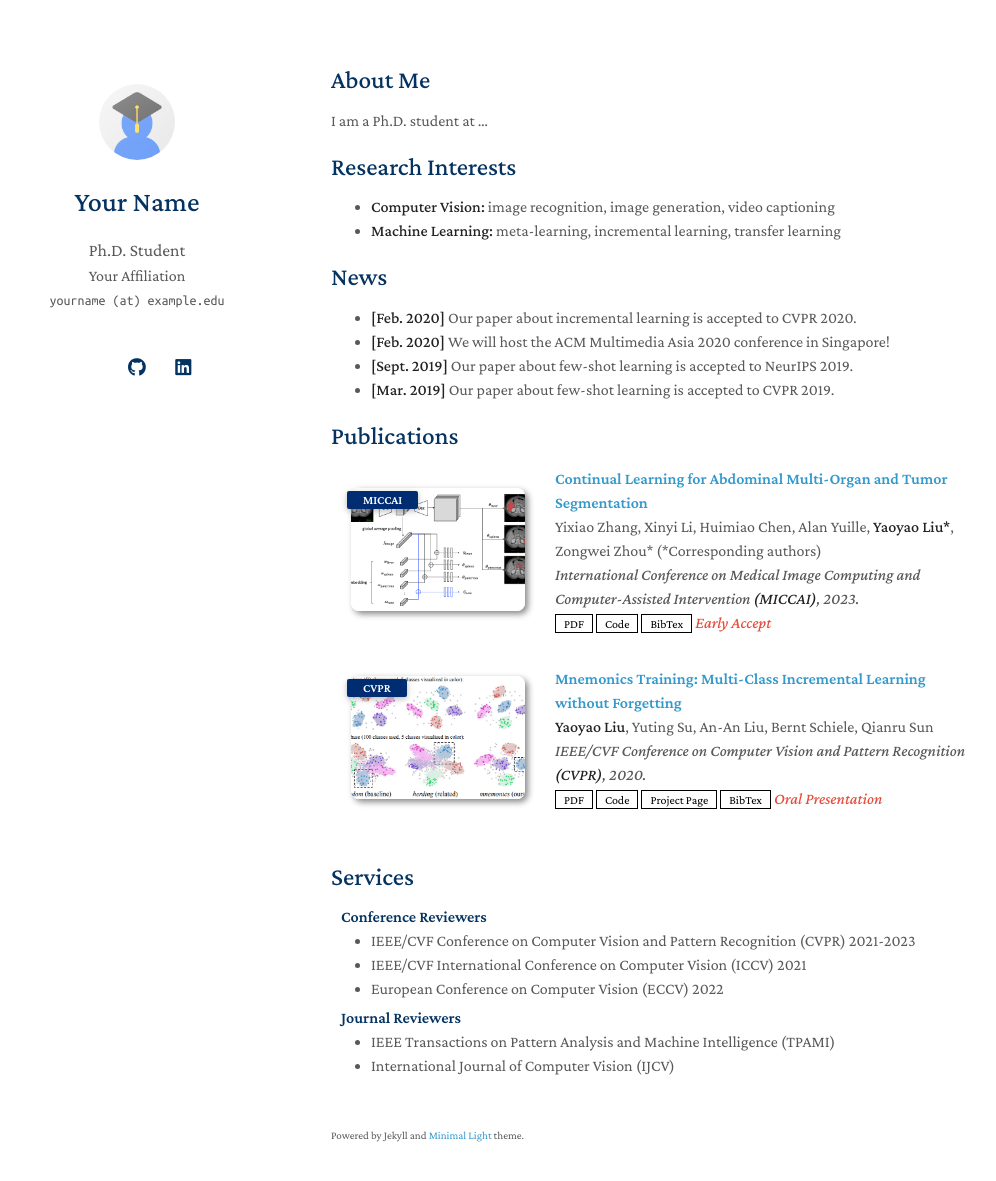
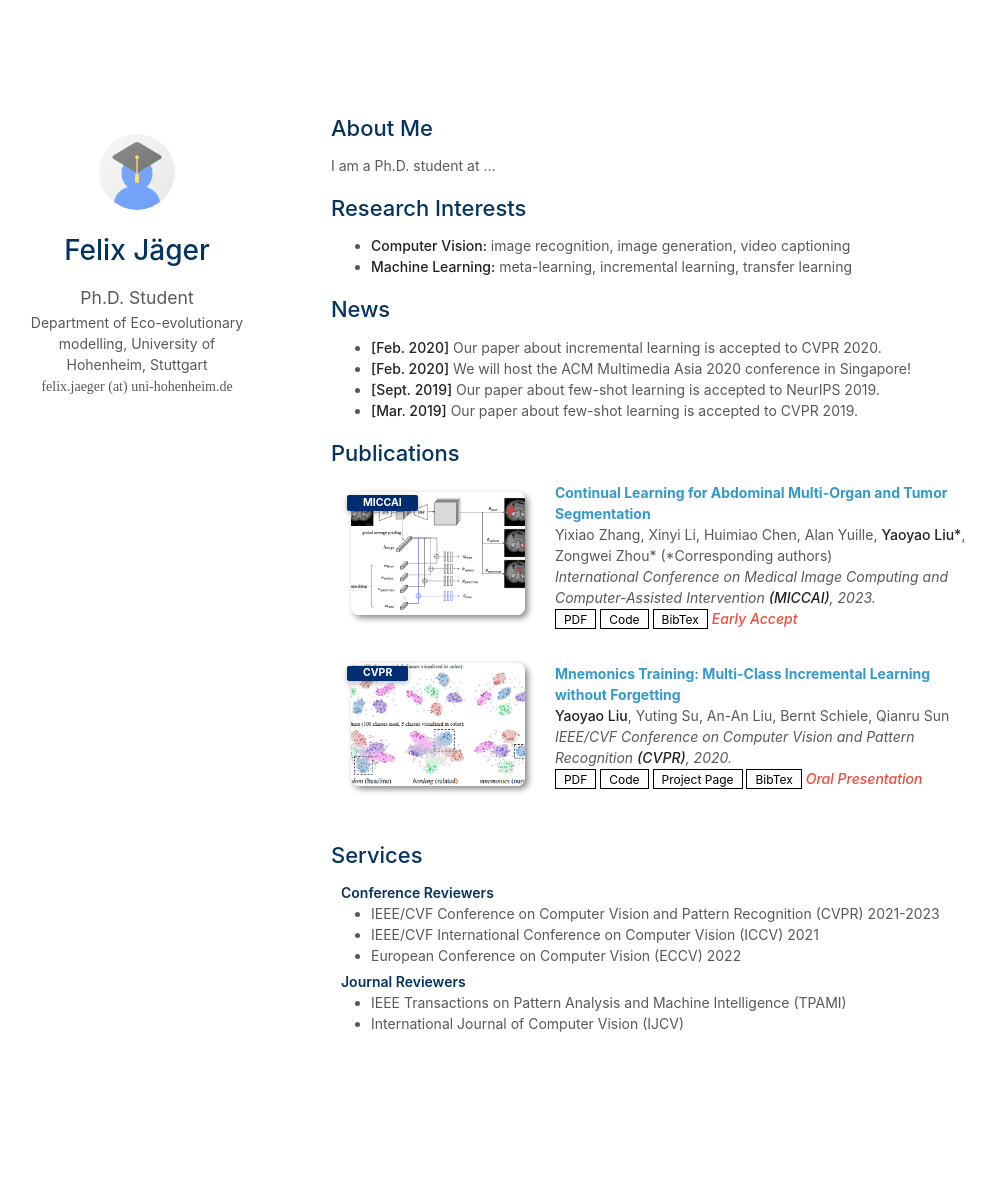
Before and after one commit to dobbymagic/website, a Jekyll site: the page built from index.md, in a window 1280 px wide and 1216 px high. Shown: the top 1181 px of the window, without its empty margins (139-1135 px from the left). Built offline with Jekyll 4.4.1, drawn with Linux system fonts in a browser that asks for light colours; a style sheet for code colours, icons or effects is not loaded; our own code applies the rules of GitHub Pages for plain Markdown files.

Commit message:
Update _config.yml
Modified information

```diff
--- a/_config.yml
+++ b/_config.yml
@@ -1,22 +1,19 @@
 # Basic Information
-title: Your Name
+title: Felix Jäger
 position: Ph.D. Student
-affiliation: Your Affiliation
-email: yourname (at) example.edu
+affiliation: Department of Eco-evolutionary modelling, University of Hohenheim, Stuttgart
+email: felix.jaeger (at) uni-hohenheim.de
 
 # Search Engine Optimization (SEO)
 # The following information is used to improve the website traffic from search engines, e.g., Google.
-keywords: minimal light
-description: The Minimal Light is a simple and elegant jekyll theme for academic personal homepage.
+keywords: felix jaeger, felix jäger
+description: Academic personal homepage of Felix Jäger.
 canonical: https://minimal-light-theme.yliu.me/
 
 # Links
 # If you don't need one of them, you may delete the corresponding line.
 google_scholar: https://scholar.google.com/
 cv_link: assets/files/curriculum_vitae.pdf
-github_link: https://github.com/
-linkedin: https://www.linkedin.com/
-twitter: https://twitter.com/
 
 # Images (e.g., your profile picture and your website's favicon)
 # "favicon" and "favicon_dark" are used for the light and dark modes, respectively.
@@ -26,7 +23,7 @@ favicon_dark: ./assets/img/favicon-dark.png
 
 # Footnote
 # You may use the option to disable the footnote, "Powered by Jekyll and Minimal Light theme."
-enable_footnote: true
+enable_footnote: false
 
 # Auto Dark Mode
 # You may use the option to disable the automatic dark theme
@@ -34,11 +31,10 @@ auto_dark_mode: true
 
 # Font
 # You can use this option to choose between Serif or Sans Serif fonts.
-font: "Serif" # or "Sans Serif"
+font: "Sans Serif" # or "Sans Serif"
 
 # Google Analytics ID
 # Please remove this if you don't use Google Analytics
-google_analytics: UA-111540567-4
 
 # Use this project as a remote theme for GitHub Pages
 # See the guide here: https://docs.github.com/en/pages/setting-up-a-github-pages-site-with-jekyll/adding-a-theme-to-your-github-pages-site-using-jekyll
```
